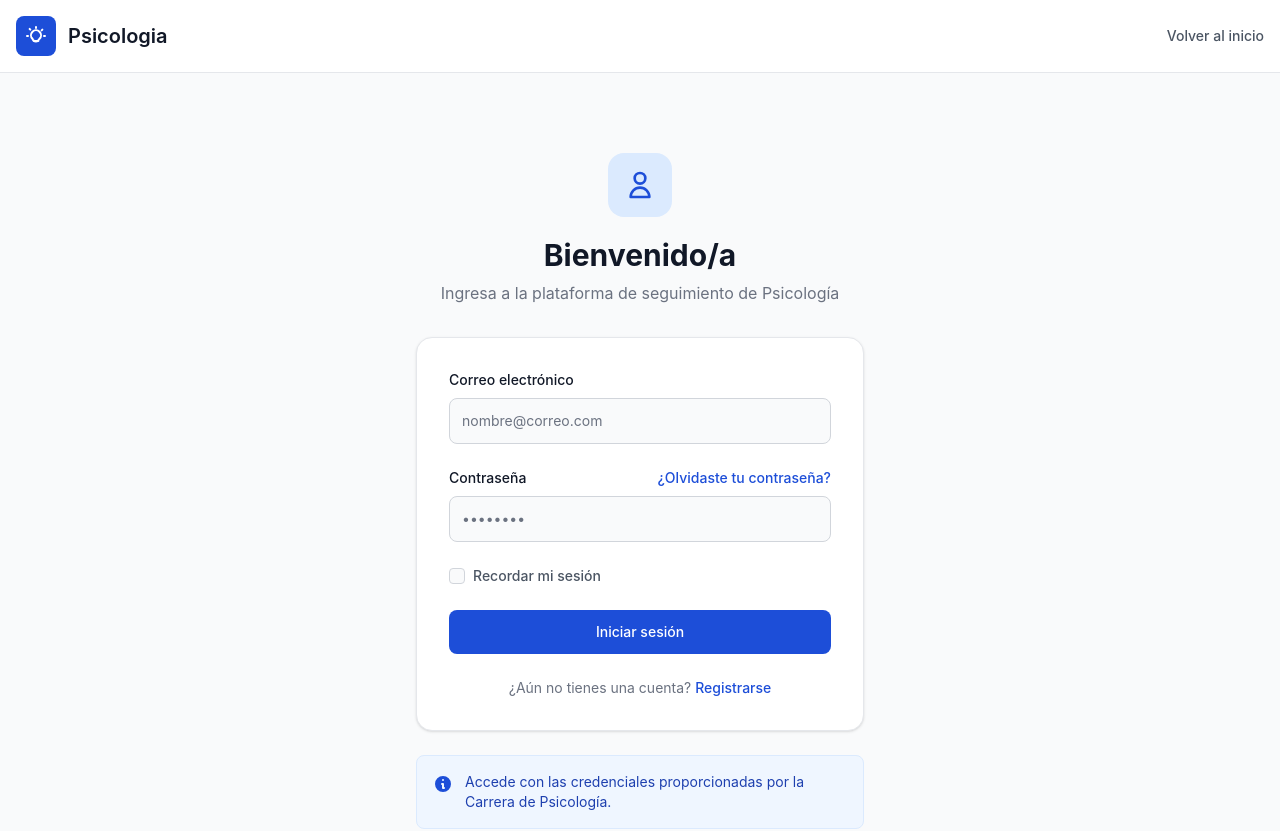
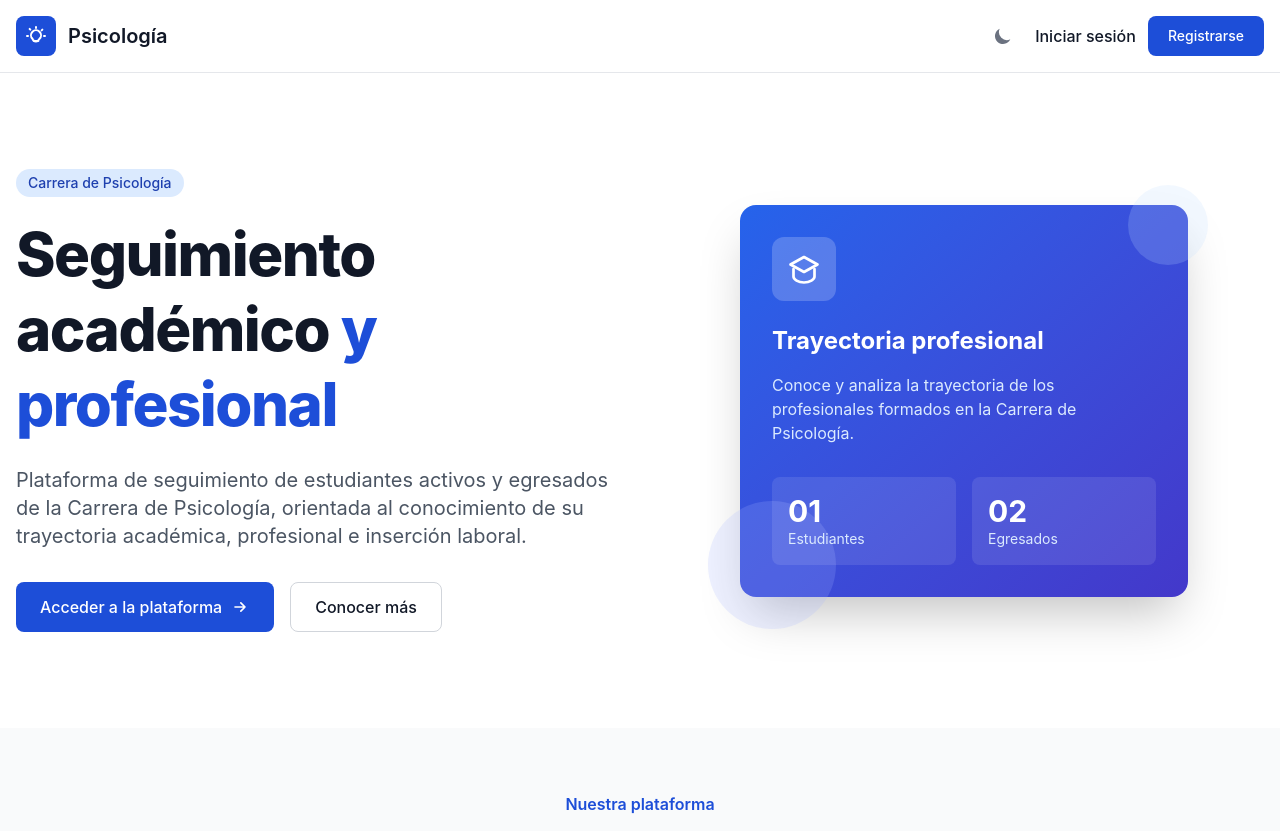
Before and after one commit to FloresVargas/proy-front, an Angular app: page / in a window 1280 px wide. Shown: the top 831 px of the page. Built offline with nearby package versions, Linux system fonts and the light colour scheme.

Commit message:
Navegacion basica

```diff
--- a/src/app/app.html
+++ b/src/app/app.html
@@ -1,14 +1,28 @@
 <router-outlet />
 
-<!--<app-empresa></app-empresa>-->
-<!--<app-carrera></app-carrera>-->
-<!--<app-estudiante></app-estudiante>-->
+@if (isPortadaShowed){
+  <app-portada
+    (isInicioDeSesionEmited)="capturarIsInicioDeSesionEmitido($event)"
+  ></app-portada>
+}
 
-@if (botonLoginSesionIniciadoVariable){
-  <app-empresa></app-empresa>
-} @else {
+@if (isLoginShowed){
   <app-login
-    [nombreCarrera]="'Psicologia'"
-    (inicioDeSesion)="inicioSesionLoginClicked($event)"
+    (tipoUsuarioEmited)="capturarTipoUsuarioEmitido($event)"
   ></app-login>
 }
+
+@switch (tipoUsuarioSesion) {
+  @case ('empresa') {
+    <app-empresa></app-empresa>
+  }
+  @case ('carrera') {
+    <app-carrera></app-carrera>
+  }
+  @case ('estudiante') {
+    <app-estudiante></app-estudiante>
+  }
+  @default {
+    <p></p>
+  }
+}
--- a/src/app/app.ts
+++ b/src/app/app.ts
@@ -15,15 +15,24 @@ import { Empresa } from './empresa/empresa';
   styleUrl: './app.css',
 })
 export class App implements OnInit {
-  protected readonly title = signal('Teresa');
 
-  botonLoginSesionIniciadoVariable: boolean = false;
+  isPortadaShowed = true;
+  isLoginShowed = false;
+
+  tipoUsuarioSesion: string = '';
 
   ngOnInit(): void {
     initFlowbite();
   }
 
-  inicioSesionLoginClicked(isInicioSesionClicked: boolean) {
-    this.botonLoginSesionIniciadoVariable = isInicioSesionClicked;
+  capturarTipoUsuarioEmitido(tipoUsuarioEmited: string) {
+    this.tipoUsuarioSesion = tipoUsuarioEmited
+    this.isPortadaShowed = false;
+    this.isLoginShowed = false;
+  }
+
+  capturarIsInicioDeSesionEmitido(isInicioDeSesionEmited: boolean) {
+    this.isLoginShowed = isInicioDeSesionEmited;
+    this.isPortadaShowed = false;
   }
 }
--- a/src/app/login/login.html
+++ b/src/app/login/login.html
@@ -23,7 +23,7 @@
         </div>
 
         <span class="text-xl font-semibold text-gray-900 dark:text-white">
-          {{nombreCarrera}}
+          Psicologia
         </span>
 
       </a>
@@ -97,7 +97,7 @@
                rounded-2xl shadow-sm
                dark:bg-gray-800 dark:border-gray-700">
 
-        <form class="space-y-6">
+        <div class="space-y-6">
 
           <!-- CORREO -->
           <div>
@@ -107,14 +107,15 @@
               class="block mb-2 text-sm font-medium
                      text-gray-900 dark:text-white">
 
-              Correo electrónico
+              Usuario
 
             </label>
 
             <input
-              type="email"
+              [(ngModel)]="usuario"
+              type="text"
               id="email"
-              placeholder="nombre@correo.com"
+              placeholder="empresa"
               class="bg-gray-50 border border-gray-300
                      text-gray-900 text-sm rounded-lg
                      focus:ring-blue-500 focus:border-blue-500
@@ -199,7 +200,7 @@
           <!-- BOTÓN -->
           <button
             (click)="inicioDeSesionClicked()"
-            type="submit"
+            type="button"
             class="w-full text-white bg-blue-700
                    hover:bg-blue-800
                    focus:ring-4 focus:outline-none
@@ -233,7 +234,7 @@
 
           </p>
 
-        </form>
+        </div>
 
       </div>
 
--- a/src/app/login/login.ts
+++ b/src/app/login/login.ts
@@ -1,23 +1,32 @@
 import { Component, EventEmitter, Input, Output } from '@angular/core';
+import { FormsModule } from '@angular/forms';
 
 @Component({
   selector: 'app-login',
-  imports: [],
+  imports: [FormsModule],
   templateUrl: './login.html',
   styleUrl: './login.css',
 })
 export class Login {
 
-  @Input()
-  nombreCarrera: string = 'Sistemas';
+  usuario: string = '';
 
   @Output()
-  inicioDeSesion = new EventEmitter<boolean>();
+  tipoUsuarioEmited = new EventEmitter<string>();
 
+  inicioDeSesionClicked() {
+    console.log(this.usuario);
 
-  protected inicioDeSesionClicked() {
-    console.log('Inicio deSesion clicked');
-    this.inicioDeSesion.emit(true);
+    let usuarioValidado =
+      this.usuario === 'empresa' || this.usuario === 'estudiante' || this.usuario === 'carrera';
+
+    if (usuarioValidado) {
+      this.tipoUsuarioEmited.emit(this.usuario);
+      return;
+    } else {
+      alert('Usuario no reconocido');
+    }
+
   }
 
 }
--- a/src/app/portada/portada.html
+++ b/src/app/portada/portada.html
@@ -47,12 +47,12 @@
           </svg>
         </button>
 
-        <a
-          href="#"
+        <button
+          (click)="precionarBotonIniciarSesion()"
           class="text-gray-900 hover:text-blue-700 font-medium
                  dark:text-white dark:hover:text-blue-400">
           Iniciar sesión
-        </a>
+        </button>
 
         <a
           href="#"
@@ -577,8 +577,8 @@
 
       </p>
 
-      <a
-        href="#"
+      <button
+        (click)="precionarBotonIniciarSesion()"
         class="inline-flex items-center
                px-6 py-3 text-base font-medium
                text-blue-700 bg-white rounded-lg
@@ -587,7 +587,7 @@
 
         Iniciar sesión
 
-      </a>
+      </button>
 
     </div>
 
--- a/src/app/portada/portada.ts
+++ b/src/app/portada/portada.ts
@@ -1,4 +1,4 @@
-import { Component } from '@angular/core';
+import { Component, EventEmitter, Output } from '@angular/core';
 
 @Component({
   selector: 'app-portada',
@@ -8,4 +8,11 @@ import { Component } from '@angular/core';
 })
 export class Portada {
 
+  @Output()
+  isInicioDeSesionEmited = new EventEmitter<boolean>();
+
+  precionarBotonIniciarSesion() {
+    this.isInicioDeSesionEmited.emit(true);
+  }
+
 }
```
